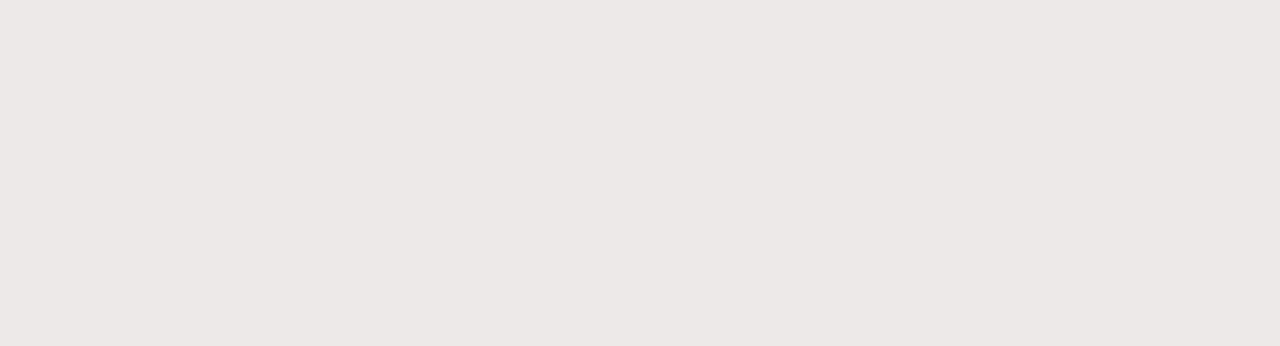
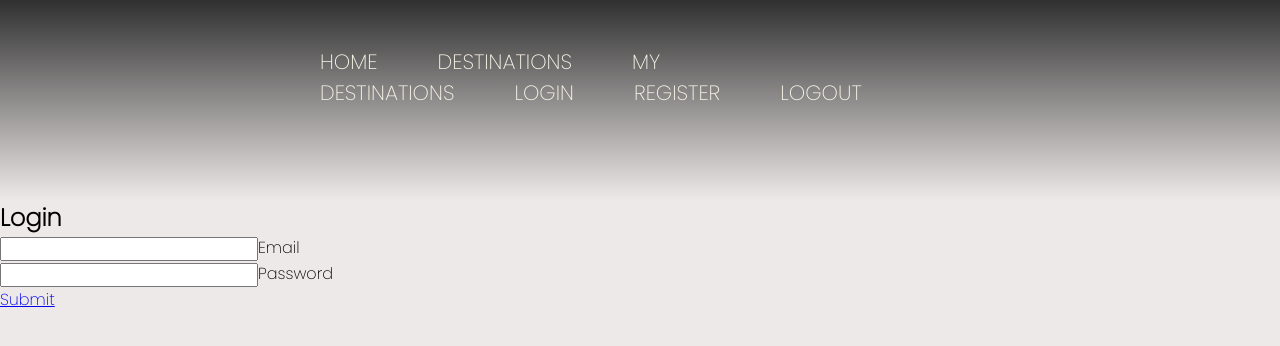
Before and after one commit to gKotseva/Travel-Advisor, a React (Vite) app: page /login in a window 1280 px wide. Before the commit this address had no page. Shown: the top 346 px of the page. Built offline with nearby package versions, Linux system fonts and the light colour scheme.

Commit message:
Header to be on all pages

```diff
--- a/src/App.jsx
+++ b/src/App.jsx
@@ -1,12 +1,16 @@
 import Home from "./components/home/home.jsx"
 import {Routes, Route} from 'react-router-dom'
+import Login from "./components/login/Login.jsx"
+import Header from "./components/header/Header.jsx"
 
 function App() {
 
   return (
     <>
+    <Header />
       <Routes>
         <Route path="/" element={<Home />}></Route>
+        <Route path="/login" element={<Login />}></Route>
       </Routes>
     </>
   )
--- /dev/null
+++ b/src/components/header/Header.jsx
@@ -0,0 +1,22 @@
+import './header.modules.css'
+import {Link} from 'react-router-dom'
+
+export default function Header() {
+  return (
+    <>
+      <div>
+        <header>
+          <div className="navMenu">
+            <Link to="/">Home</Link>
+            <Link to="/destinations">Destinations</Link>
+            <Link to="/my-destinations">My destinations</Link>
+            <Link to="/login">Login</Link>
+            <Link to="/register">Register</Link>
+            <Link to="/logout">Logout</Link>
+            <div className="dot"></div>
+          </div>
+        </header>
+      </div>
+    </>
+  );
+}
--- /dev/null
+++ b/src/components/header/header.modules.css
@@ -0,0 +1,66 @@
+header {
+    background: rgb(0,0,0);
+    background: linear-gradient(180deg, #303030 0%, #EDE9E8 100%);
+    width: 100%;
+    height: 200px;
+}
+
+.navMenu {
+  position: absolute;
+  top: 10%;
+  left: 50%;
+  transform: translate(-50%, -50%);
+}
+
+.navMenu a {
+  color: #f6f4e6;
+  text-decoration: none;
+  font-size: 1.3em;
+  text-transform: uppercase;
+  display: inline;
+  margin-right: 60px;
+}
+
+.navMenu a:hover {
+  color: #fddb3a;
+}
+
+.navMenu .dot {
+  width: 6px;
+  height: 6px;
+  background: #fddb3a;
+  border-radius: 50%;
+  opacity: 0;
+  -webkit-transform: translateX(30px);
+  transform: translateX(30px);
+}
+
+.navMenu a:nth-child(1):hover ~ .dot {
+  transform: translateX(25px);
+  opacity: 1;
+}
+
+.navMenu a:nth-child(2):hover ~ .dot {
+  transform: translateX(185px);
+  opacity: 1;
+}
+
+.navMenu a:nth-child(3):hover ~ .dot {
+  transform: translateX(405px);
+  opacity: 1;
+}
+
+.navMenu a:nth-child(4):hover ~ .dot {
+  transform: translateX(570px);
+  opacity: 1;
+}
+
+.navMenu a:nth-child(5):hover ~ .dot {
+  transform: translateX(700px);
+  opacity: 1;
+}
+
+.navMenu a:nth-child(6):hover ~ .dot {
+  transform: translateX(845px);
+  opacity: 1;
+}
--- a/src/components/home/home.jsx
+++ b/src/components/home/home.jsx
@@ -12,20 +12,6 @@ export default function Home() {
         </h1>
       </div>
 
-      <div>
-      <header>
-        <div className="navMenu">
-          <Link to="/">Home</Link>
-          <Link to="/destinations">Destinations</Link>
-          <Link to="/my-destinations">My destinations</Link>
-          <Link to="/login">Login</Link>
-          <Link to="/register">Register</Link>
-          <Link to="/logout">Logout</Link>
-          <div className="dot"></div>
-        </div>
-      </header>
-      </div>
-
       <div className="home">
         <img src="1.png" />
       </div>
--- a/src/components/home/home.modules.css
+++ b/src/components/home/home.modules.css
@@ -50,72 +50,6 @@ body {
   }
 }
 
-header {
-    background: rgb(0,0,0);
-    background: linear-gradient(180deg, #303030 0%, #EDE9E8 100%);
-    width: 100%;
-    height: 200px;
-}
-
-.navMenu {
-  position: absolute;
-  top: 10%;
-  left: 50%;
-  transform: translate(-50%, -50%);
-}
-
-.navMenu a {
-  color: #f6f4e6;
-  text-decoration: none;
-  font-size: 1.3em;
-  text-transform: uppercase;
-  display: inline;
-  margin-right: 60px;
-}
-
-.navMenu a:hover {
-  color: #fddb3a;
-}
-
-.navMenu .dot {
-  width: 6px;
-  height: 6px;
-  background: #fddb3a;
-  border-radius: 50%;
-  opacity: 0;
-  -webkit-transform: translateX(30px);
-  transform: translateX(30px);
-}
-
-.navMenu a:nth-child(1):hover ~ .dot {
-  transform: translateX(25px);
-  opacity: 1;
-}
-
-.navMenu a:nth-child(2):hover ~ .dot {
-  transform: translateX(185px);
-  opacity: 1;
-}
-
-.navMenu a:nth-child(3):hover ~ .dot {
-  transform: translateX(405px);
-  opacity: 1;
-}
-
-.navMenu a:nth-child(4):hover ~ .dot {
-  transform: translateX(570px);
-  opacity: 1;
-}
-
-.navMenu a:nth-child(5):hover ~ .dot {
-  transform: translateX(700px);
-  opacity: 1;
-}
-
-.navMenu a:nth-child(6):hover ~ .dot {
-  transform: translateX(845px);
-  opacity: 1;
-}
 
 img {
     display: block;
--- /dev/null
+++ b/src/components/login/Login.jsx
@@ -0,0 +1,28 @@
+import './login.modules.css'
+
+export default function Login() {
+  return (
+    <>
+      <div className="login-box">
+        <h2>Login</h2>
+        <form>
+          <div className="user-box">
+            <input type="text" name="" required="" />
+            <label>Email</label>
+          </div>
+          <div className="user-box">
+            <input type="password" name="" required="" />
+            <label>Password</label>
+          </div>
+          <a href="#">
+            <span></span>
+            <span></span>
+            <span></span>
+            <span></span>
+            Submit
+          </a>
+        </form>
+      </div>
+    </>
+  );
+}
```
Also changed, not shown: src/components/login/login.modules.css (added).
